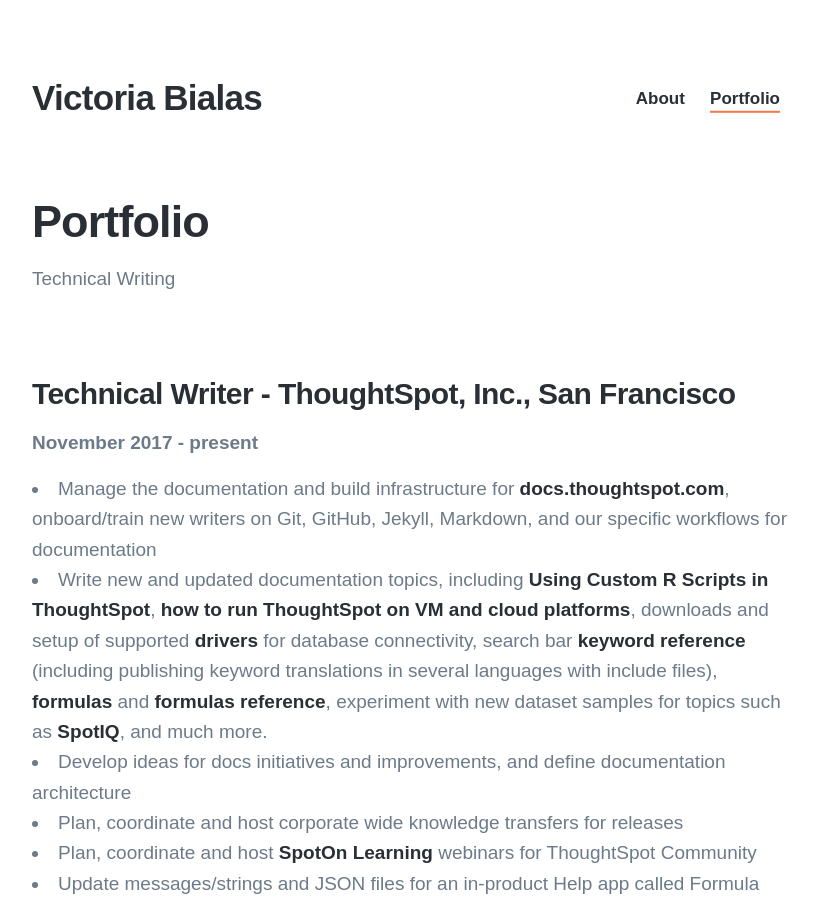
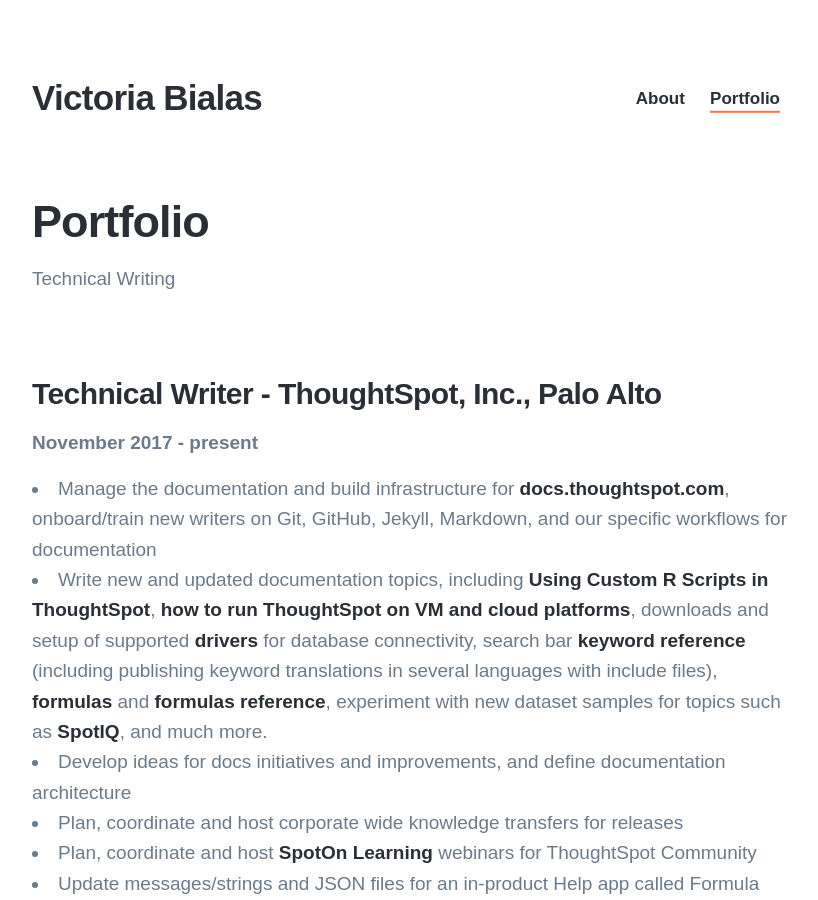
Before and after one commit to londoncalling/slow-motion-stories, a Jekyll site: the page built from _pages/portfolio.md, in a window 1280 px wide and 900 px high. Shown: the whole window, without its empty margins (224-1042 px from the left). Built offline with Jekyll 4.4.1, drawn with Linux system fonts in a browser that asks for light colours; nearby versions of some CDN libraries; some web fonts are replaced.

Commit message:
portfolio updates
Signed-off-by: Victoria Bialas <vicky@thoughtspot.com>

```diff
--- a/_pages/portfolio.md
+++ b/_pages/portfolio.md
@@ -5,7 +5,7 @@
 featured_image: /images/demo/demo-landscape.jpg
 ---
 
-### Technical Writer - ThoughtSpot, Inc., San Francisco
+### Technical Writer - ThoughtSpot, Inc., Palo Alto
 
 **November 2017 - present**
 
```
